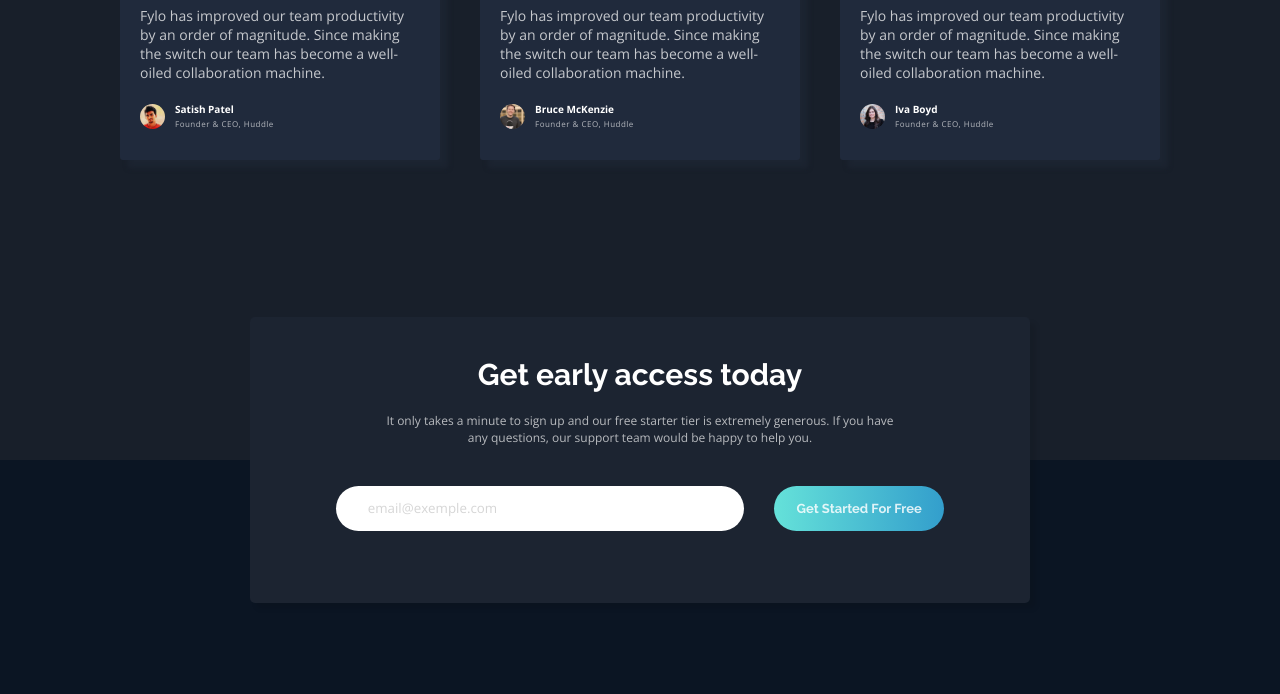
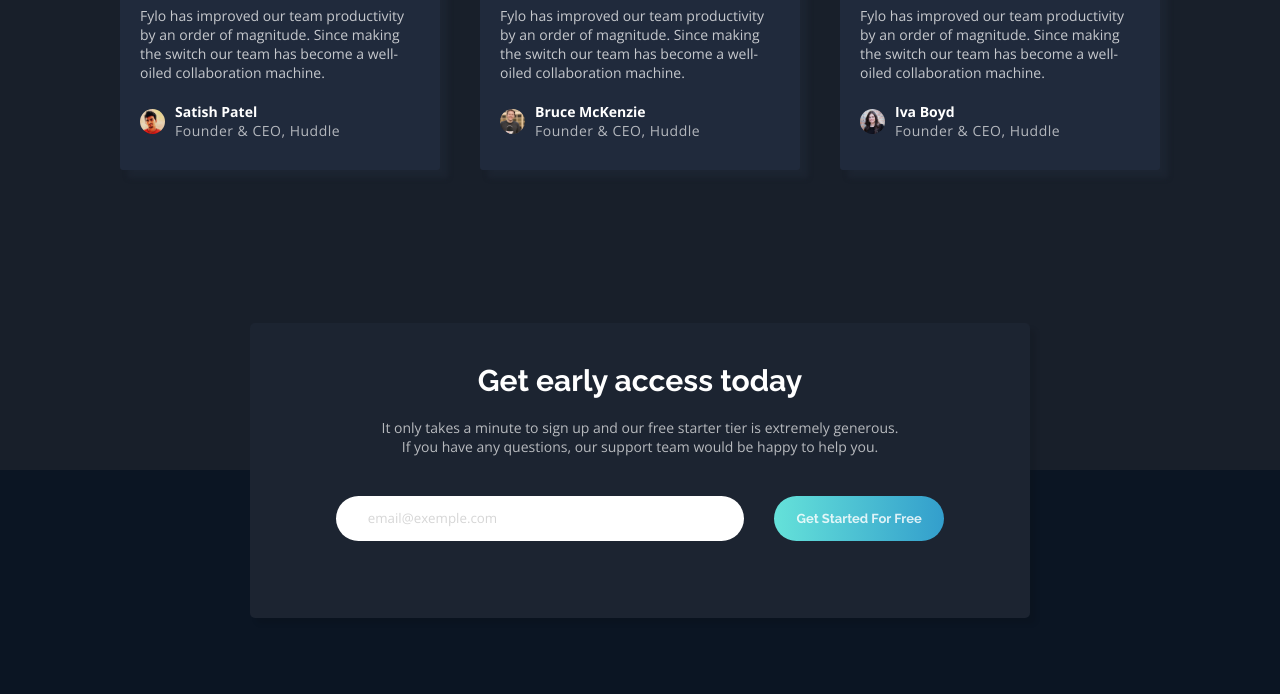
Before and after one commit to Olokoburnfire/fylo-dark-theme-landing-page, a plain HTML site: page index.html in a window 1280 px wide. Shown: the part 2530-3224 px from the top of the page. Drawn offline with nearby package versions, Linux system fonts and the light colour scheme.

Commit message:
Update style.css
updated the css files

```diff
--- a/style.css
+++ b/style.css
@@ -271,13 +271,13 @@ header{
 }
 
 .username p {
-  font-size: 10px;
+  font-size: 14px;
   color: white;
   font-weight: 700;
 }
 
 .username p span{
-  font-size: 8px;
+  font-size: 14px;
   font-weight: 400;
   color: rgba(255, 255, 255, 0.664);
   letter-spacing: 0.5px;
@@ -315,7 +315,7 @@ header{
 }
 
 .text-started p{
-  font-size: 12px;
+  font-size: 14px;
   color: rgba(255, 255, 255, 0.685);
   padding: 0 80px;
 }
@@ -401,7 +401,7 @@ header{
 
 .third a{
   text-decoration: none;
-  font-size: 15px;
+  font-size: 14px;
   color: rgba(255, 255, 255, 0.788);
   text-transform: capitalize;
   transition: color 0.3s;
@@ -431,7 +431,7 @@ a:hover{
 }
 
 .err,.success{
-  font-size: 10px;
+  font-size: 14px;
   display: flex;
   align-items: center;
   justify-content: center;
```
